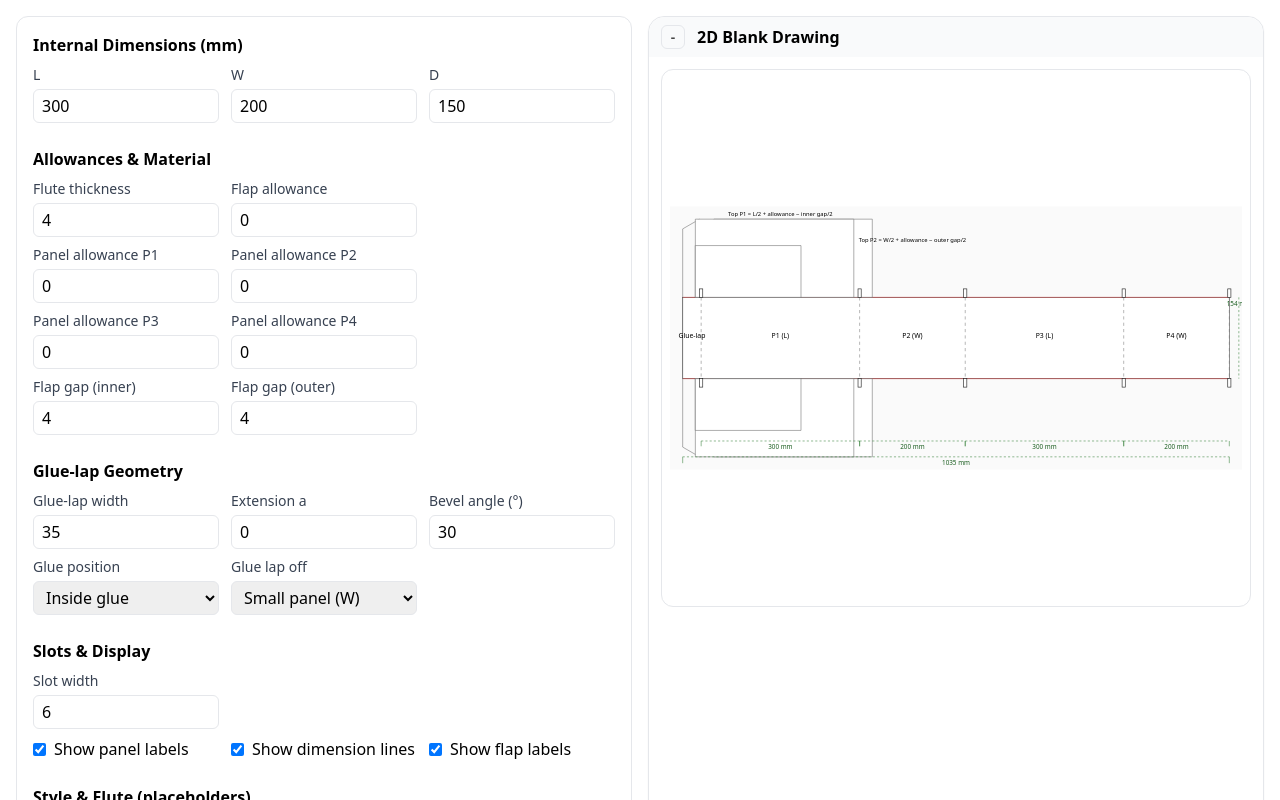
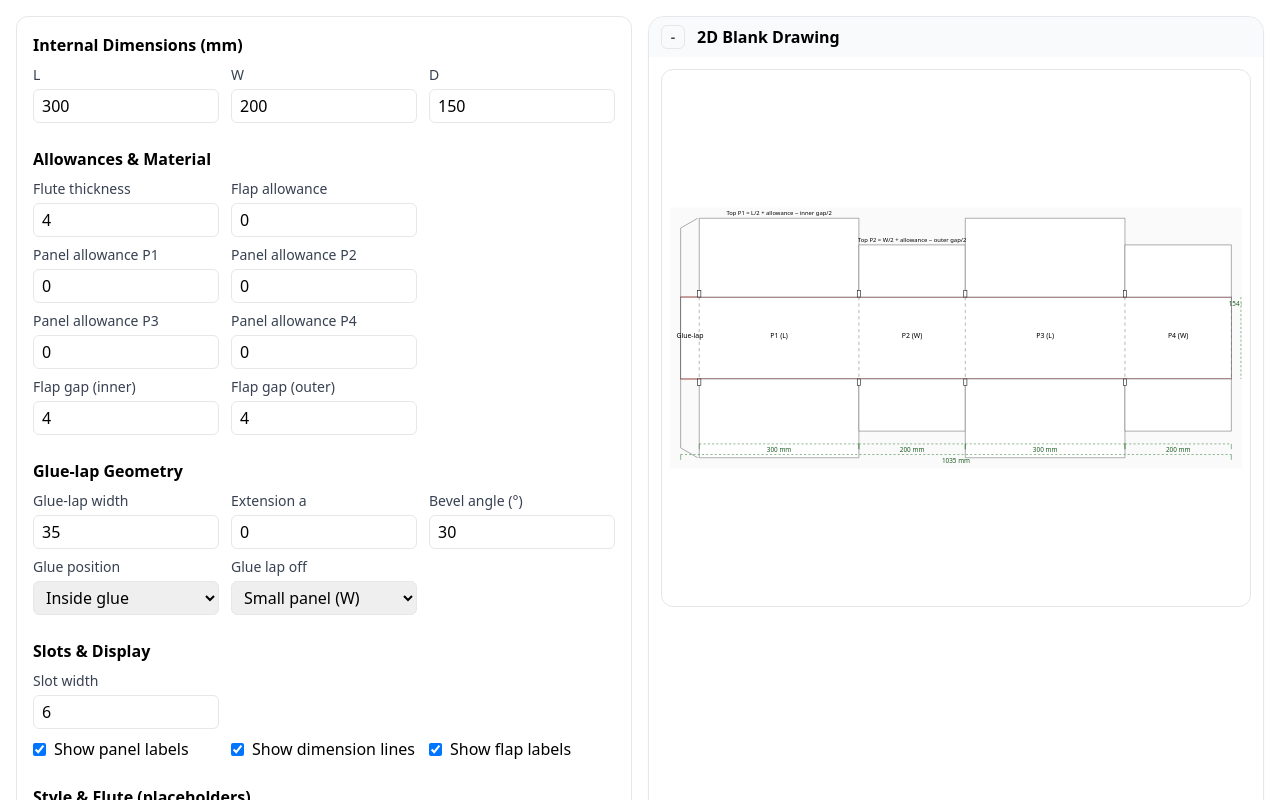
Before and after one commit to xandersteve20151983/my-box-project, a Next.js app: page / in a window 1280 px wide. Shown: the top 800 px of the page. Built offline with nearby package versions, Linux system fonts and the light colour scheme.

Commit message:
Refactor BoxPreview2D component and update defaults
Updated default values for glue lap properties and adjusted layout padding. Improved comments and cleaned up code structure.

```diff
--- a/app/components/BoxPreview2D.js
+++ b/app/components/BoxPreview2D.js
@@ -3,48 +3,35 @@
 
 import { useMemo } from "react";
 
-/**
- * EXPECTED PROPS
- * inputs: {
- *   slotWidth, showPanelLabels, showDimLines, showFlapLabels,
- *   glueLapBevelAngle, glueLapExtensionA, glueLapWidth,
- *   gluePosition,                 // "inside" | "outside" (visual only)
- * }
- * derived: {
- *   P1,P2,P3,P4,                  // panel widths (mm)
- *   glueLap,                      // = glueLapWidth (mm)
- *   blankWidth,                   // total body width (mm) = glueLap + P1..P4
- *   scoreToScore,                 // S2S height (mm)
- *   top:    {P1,P2,P3,P4},        // top flap heights (mm)
- *   bottom: {P1,P2,P3,P4},        // bottom flap heights (mm)
- * }
- */
-
 export default function BoxPreview2D({ inputs, derived }) {
+  // ---------- inputs ----------
   const {
     slotWidth = 0,
     showPanelLabels = true,
     showDimLines = true,
     showFlapLabels = false,
-
-    glueLapBevelAngle = 24,  // deg
-    glueLapExtensionA = 0,   // mm (vertical)
-    glueLapWidth = 28,       // mm
-    gluePosition = "inside", // visual only; not used in chamfer math
+    glueLapBevelAngle = 30,     // degrees
+    glueLapExtensionA = 0,      // mm (vertical)
+    glueLapWidth = 35,          // mm
+    gluePosition = "inside",    // visual only (not used in chamfer math)
   } = inputs || {};
 
+  // ---------- derived geometry (all in mm) ----------
   const {
     P1 = 0, P2 = 0, P3 = 0, P4 = 0,
     glueLap = glueLapWidth,
     blankWidth: bw = glueLapWidth + P1 + P2 + P3 + P4,
     scoreToScore: bh = 0,
-    top   = { P1: 0, P2: 0, P3: 0, P4: 0 },
-    bottom= { P1: 0, P2: 0, P3: 0, P4: 0 },
+    top    = { P1: 0, P2: 0, P3: 0, P4: 0 },
+    bottom = { P1: 0, P2: 0, P3: 0, P4: 0 },
   } = derived || {};
 
-  // ── layout (mm) ─────────────────────────────────────────
-  const pad = 24;                     // svg padding (px, but used in viewBox only)
-  const xGlue = 0;                    // glue-lap begins at 0
+  // ---------- layout (mm) ----------
+  // We treat the viewBox units as mm so everything is consistent.
+  const PAD = 20; // mm padding around drawing
+
+  // X positions of columns (mm from start of body)
+  const xGlue = 0;                // glue-lap starts at x=0
   const xP1 = xGlue + glueLap;
   const xP2 = xP1 + P1;
   const xP3 = xP2 + P2;
@@ -56,73 +43,62 @@ export default function BoxPreview2D({ inputs, derived }) {
   const totalH = maxTop + bh + maxBot;
 
   const viewBox = useMemo(
-    () => `0 0 ${bw + pad * 2} ${totalH + pad * 2}`,
+    () => `0 0 ${bw + PAD * 2} ${totalH + PAD * 2}`,
     [bw, totalH]
   );
-  const yScoreTop = pad + maxTop;     // Y of top score (px in viewBox coords)
 
-  // vertical score X positions (mm; converted by viewBox automatically)
-  const scoresX = [xP1, xP2, xP3, xP4, xEnd];
+  // Y of scores in viewBox
+  const yScoreTop = PAD + maxTop;      // mm
+  const yScoreBot = yScoreTop + bh;    // mm
 
-  // ── helpers ─────────────────────────────────────────────
-  const mmLabel = (n) => `${round2(n)} mm`;
-  function round2(n){ return Math.round((+n + Number.EPSILON)*100)/100; }
+  // Vertical score Xs (for dashed scores and slot centres)
+  const vScores = [xP1, xP2, xP3, xP4];
 
-  // Generic rectangular flap (for panels P1..P4). We SKIP glue-lap polygon.
-  const flapPath = (x0, w, h, isTop) => {
-    const yBase = isTop ? yScoreTop : yScoreTop + bh;
-    const dir   = isTop ? -1 : +1;
-    const tipY  = yBase + dir * h;
-    const x1 = pad + x0;
-    const x2 = pad + x0 + w;
-    return `M ${x1},${yBase} L ${x2},${yBase} L ${x2},${tipY} L ${x1},${tipY} Z`;
+  // ---------- helpers ----------
+  const mmTxt = (n) => `${Math.round((+n + Number.EPSILON) * 100) / 100} mm`;
+
+  // Rectangular panel flap (P1..P4 only — we skip glue-lap polygon)
+  const flapPath = (colX, width, height, isTop) => {
+    const baseY = isTop ? yScoreTop : yScoreBot;
+    const tipY  = isTop ? baseY - height : baseY + height;
+    const x1 = PAD + colX;
+    const x2 = PAD + colX + width;
+    return `M ${x1},${baseY} L ${x2},${baseY} L ${x2},${tipY} L ${x1},${tipY} Z`;
+    // (no transforms; all absolute in mm-like units)
   };
 
   const DimLine = ({ x1, y1, x2, y2, label, offset = 10 }) => {
     const midx = (x1 + x2) / 2;
     return (
       <>
-        <line x1={x1} y1={y1} x2={x2} y2={y2} stroke="#2e7d32" strokeDasharray="4 4" strokeWidth="1" />
-        <line x1={x1} y1={y1} x2={x1} y2={y1 + offset} stroke="#2e7d32" strokeWidth="1" />
-        <line x1={x2} y1={y2} x2={x2} y2={y2 + offset} stroke="#2e7d32" strokeWidth="1" />
-        <text x={midx} y={y1 + 16} fontSize="12" textAnchor="middle" fill="#1b5e20">{mmLabel(label)}</text>
+        <line x1={x1} y1={y1} x2={x2} y2={y2}
+              stroke="#2e7d32" strokeDasharray="4 4" strokeWidth="1" />
+        <line x1={x1} y1={y1} x2={x1} y2={y1 + offset}
+              stroke="#2e7d32" strokeWidth="1" />
+        <line x1={x2} y1={y2} x2={x2} y2={y2 + offset}
+              stroke="#2e7d32" strokeWidth="1" />
+        <text x={midx} y={y1 + 16} fontSize="12" textAnchor="middle" fill="#1b5e20">
+          {mmTxt(label)}
+        </text>
       </>
     );
   };
 
-  // Slot rectangles centered on every vertical score (including glue score)
+  // Slot rectangles centred at each vertical score (+ glue score is xP1)
   const SlotRects = () => {
     if (!(slotWidth > 0)) return null;
-    const depth = 16;                       // how far into flap the notch shows (mm)
-    const half  = slotWidth / 2;
-    const allScores = [xP1, xP2, xP3, xP4, xEnd];
-
+    const half = slotWidth / 2;
+    const depth = 12; // how far into flap the slot is drawn (mm)
     return (
       <>
-        {allScores.map((x, i) => {
-          const sx = pad + x;
+        {[xP1, xP2, xP3, xP4].map((x, i) => {
+          const sx = PAD + x;
           return (
             <g key={`slot-${i}`}>
-              {/* top notch */}
-              <rect
-                x={sx - half}
-                y={yScoreTop - depth}
-                width={slotWidth}
-                height={depth}
-                fill="#fff"
-                stroke="#222"
-                strokeWidth="1.2"
-              />
-              {/* bottom notch */}
-              <rect
-                x={sx - half}
-                y={yScoreTop + bh}
-                width={slotWidth}
-                height={depth}
-                fill="#fff"
-                stroke="#222"
-                strokeWidth="1.2"
-              />
+              <rect x={sx - half} y={yScoreTop - depth} width={slotWidth} height={depth}
+                    fill="#fff" stroke="#222" strokeWidth="1.2" />
+              <rect x={sx - half} y={yScoreBot} width={slotWidth} height={depth}
+                    fill="#fff" stroke="#222" strokeWidth="1.2" />
             </g>
           );
         })}
@@ -130,109 +106,115 @@ export default function BoxPreview2D({ inputs, derived }) {
     );
   };
 
-  // ── render ──────────────────────────────────────────────
+  // ---------- glue-lap chamfers (old behaviour) ----------
+  const GlueChamfers = () => {
+    // inner glue score (where glue meets P1) and outer sheet edge
+    const glueScoreX = PAD + xP1;    // mm in viewBox
+    const outerX     = PAD + xGlue;  // leftmost edge of sheet
+
+    // chamfer starts at the glue score; if a slot exists use left side of slot
+    const half = slotWidth > 0 ? (slotWidth / 2) : 0;
+    const startX = glueScoreX - half;
+
+    // edges (where glue flap meets body) – use P1 flap heights
+    const yTopEdge = yScoreTop - top.P1;
+    const yBotEdge = yScoreBot + bottom.P1;
+
+    // vertical change: a if provided, otherwise tan(angle) * horizontal run
+    const run = Math.max(0, startX - outerX);
+    const autoV = Math.tan(Math.max(0, glueLapBevelAngle) * Math.PI / 180) * run;
+    const vChange = glueLapExtensionA > 0 ? glueLapExtensionA : autoV;
+
+    const yChamferTop = yTopEdge + vChange;
+    const yChamferBot = yBotEdge - vChange;
+
+    return (
+      <>
+        {yChamferBot > yChamferTop && (
+          <line x1={outerX} y1={yChamferTop} x2={outerX} y2={yChamferBot}
+                stroke="#666" strokeWidth="1" />
+        )}
+        <line x1={startX} y1={yTopEdge} x2={outerX} y2={yChamferTop}
+              stroke="#666" strokeWidth="1" />
+        <line x1={startX} y1={yBotEdge} x2={outerX} y2={yChamferBot}
+              stroke="#666" strokeWidth="1" />
+      </>
+    );
+  };
+
+  // ---------- render ----------
   return (
     <div className="w-full overflow-auto border rounded-xl p-2 bg-white">
       <svg viewBox={viewBox} className="w-full h-[520px]" role="img" aria-label="2D RSC Blank">
         {/* background */}
-        <rect x="0" y="0" width={bw + pad * 2} height={totalH + pad * 2} fill="#fafafa" />
+        <rect x="0" y="0" width={bw + PAD * 2} height={totalH + PAD * 2} fill="#fafafa" />
 
-        {/* main S2S body */}
-        <rect x={pad + xGlue} y={yScoreTop} width={bw} height={bh} fill="#fff" stroke="#333" strokeWidth="1" />
+        {/* body (S2S) */}
+        <rect x={PAD} y={yScoreTop} width={bw} height={bh} fill="#fff" stroke="#333" strokeWidth="1" />
 
-        {/* RED crease lines */}
-        <line x1={pad + xGlue} y1={yScoreTop}     x2={pad + xEnd} y2={yScoreTop}     stroke="#c62828" strokeWidth="1" />
-        <line x1={pad + xGlue} y1={yScoreTop + bh} x2={pad + xEnd} y2={yScoreTop + bh} stroke="#c62828" strokeWidth="1" />
+        {/* red crease lines */}
+        <line x1={PAD}      y1={yScoreTop} x2={PAD + xEnd} y2={yScoreTop}   stroke="#c62828" strokeWidth="1" />
+        <line x1={PAD}      y1={yScoreBot} x2={PAD + xEnd} y2={yScoreBot}   stroke="#c62828" strokeWidth="1" />
 
-        {/* vertical scores (dashed) */}
-        {scoresX.map((x, i) => (
-          <line key={`vs-${i}`} x1={pad + x} y1={yScoreTop} x2={pad + x} y2={yScoreTop + bh} stroke="#777" strokeDasharray="6 6" strokeWidth="1" />
+        {/* dashed vertical scores */}
+        {[xP1, xP2, xP3, xP4, xEnd].map((x, i) => (
+          <line key={`vs-${i}`} x1={PAD + x} y1={yScoreTop} x2={PAD + x} y2={yScoreBot}
+                stroke="#777" strokeDasharray="6 6" strokeWidth="1" />
         ))}
 
-        {/* ===================== GLUE-LAP: CHAMFERS ===================== */}
-        {(() => {
-          // Glue score (inside edge of glue-lap) and outer sheet edge:
-          const glueScoreX = pad + xGlue + glueLap;    // where glue meets P1
-          const outerX     = pad;                      // sheet outer left
+        {/* glue-lap chamfers on outer left edge */}
+        <GlueChamfers />
 
-          // Where the chamfers start: at the glue score, left side of slot if any
-          const half = slotWidth > 0 ? (slotWidth / 2) : 0;
-          const startX = glueScoreX - half;
+        {/* TOP flaps for P1..P4 (glue-lap polygon intentionally skipped) */}
+        <path d={flapPath(xP1, P1, top.P1, true)}   fill="#fff" stroke="#666" strokeWidth="1" />
+        <path d={flapPath(xP2, P2, top.P2, true)}   fill="#fff" stroke="#666" strokeWidth="1" />
+        <path d={flapPath(xP3, P3, top.P3, true)}   fill="#fff" stroke="#666" strokeWidth="1" />
+        <path d={flapPath(xP4, P4, top.P4, true)}   fill="#fff" stroke="#666" strokeWidth="1" />
 
-          // Base edges (mm→viewBox): where the glue flap meets the body
-          const yTopEdge = yScoreTop - top.P1;
-          const yBotEdge = yScoreTop + bh + bottom.P1;
+        {/* BOTTOM flaps */}
+        <path d={flapPath(xP1, P1, bottom.P1, false)} fill="#fff" stroke="#666" strokeWidth="1" />
+        <path d={flapPath(xP2, P2, bottom.P2, false)} fill="#fff" stroke="#666" strokeWidth="1" />
+        <path d={flapPath(xP3, P3, bottom.P3, false)} fill="#fff" stroke="#666" strokeWidth="1" />
+        <path d={flapPath(xP4, P4, bottom.P4, false)} fill="#fff" stroke="#666" strokeWidth="1" />
 
-          // Vertical change: if "a" > 0 use that; otherwise tan(angle) * (horizontal run)
-          const run = Math.max(0, startX - outerX);
-          const autoV = Math.tan((Math.max(0, glueLapBevelAngle) * Math.PI) / 180) * run;
-          const vChange = glueLapExtensionA > 0 ? glueLapExtensionA : autoV;
-
-          const yChamferTop = yTopEdge + vChange;   // downward positive
-          const yChamferBot = yBotEdge - vChange;
-
-          return (
-            <>
-              {/* Short vertical between chamfers if they don't meet */}
-              {yChamferBot > yChamferTop && (
-                <line x1={outerX} y1={yChamferTop} x2={outerX} y2={yChamferBot} stroke="#666" strokeWidth="1" />
-              )}
-
-              {/* Top chamfer: from glue score/slot start to outer edge */}
-              <line x1={startX} y1={yTopEdge} x2={outerX} y2={yChamferTop} stroke="#666" strokeWidth="1" />
-              {/* Bottom chamfer */}
-              <line x1={startX} y1={yBotEdge} x2={outerX} y2={yChamferBot} stroke="#666" strokeWidth="1" />
-            </>
-          );
-        })()}
-
-        {/* ===================== TOP/BOTTOM FLAPS (P1..P4) ===================== */}
-        {/* We do NOT draw a polygon for the glue-lap; only P1..P4 */}
-        <path d={flapPath(xP1, P1, top.P1, true)}   fill="#fff" stroke="#666" strokeWidth="1" transform={`translate(${pad},0)`} />
-        <path d={flapPath(xP2, P2, top.P2, true)}   fill="#fff" stroke="#666" strokeWidth="1" transform={`translate(${pad - xP2},0)`} />
-        <path d={flapPath(xP3, P3, top.P3, true)}   fill="#fff" stroke="#666" strokeWidth="1" transform={`translate(${pad - xP3},0)`} />
-        <path d={flapPath(xP4, P4, top.P4, true)}   fill="#fff" stroke="#666" strokeWidth="1" transform={`translate(${pad - xP4},0)`} />
-
-        <path d={flapPath(xP1, P1, bottom.P1, false)} fill="#fff" stroke="#666" strokeWidth="1" transform={`translate(${pad},0)`} />
-        <path d={flapPath(xP2, P2, bottom.P2, false)} fill="#fff" stroke="#666" strokeWidth="1" transform={`translate(${pad - xP2},0)`} />
-        <path d={flapPath(xP3, P3, bottom.P3, false)} fill="#fff" stroke="#666" strokeWidth="1" transform={`translate(${pad - xP3},0)`} />
-        <path d={flapPath(xP4, P4, bottom.P4, false)} fill="#fff" stroke="#666" strokeWidth="1" transform={`translate(${pad - xP4},0)`} />
-
-        {/* SLOT RECTS (drawn after flaps so they sit on top) */}
+        {/* slot rectangles (draw last so they sit on top) */}
         <SlotRects />
 
-        {/* Panel labels */}
+        {/* panel labels */}
         {showPanelLabels && (
           <>
-            <text x={pad + xP1 + P1 / 2} y={yScoreTop + bh / 2} textAnchor="middle" fontSize="13">P1 (L)</text>
-            <text x={pad + xP2 + P2 / 2} y={yScoreTop + bh / 2} textAnchor="middle" fontSize="13">P2 (W)</text>
-            <text x={pad + xP3 + P3 / 2} y={yScoreTop + bh / 2} textAnchor="middle" fontSize="13">P3 (L)</text>
-            <text x={pad + xP4 + P4 / 2} y={yScoreTop + bh / 2} textAnchor="middle" fontSize="13">P4 (W)</text>
-            <text x={pad + glueLap / 2}      y={yScoreTop + bh / 2} textAnchor="middle" fontSize="13">Glue-lap</text>
+            <text x={PAD + xP1 + P1 / 2} y={yScoreTop + bh / 2} textAnchor="middle" fontSize="13">P1 (L)</text>
+            <text x={PAD + xP2 + P2 / 2} y={yScoreTop + bh / 2} textAnchor="middle" fontSize="13">P2 (W)</text>
+            <text x={PAD + xP3 + P3 / 2} y={yScoreTop + bh / 2} textAnchor="middle" fontSize="13">P3 (L)</text>
+            <text x={PAD + xP4 + P4 / 2} y={yScoreTop + bh / 2} textAnchor="middle" fontSize="13">P4 (W)</text>
+            <text x={PAD + glueLap / 2}      y={yScoreTop + bh / 2} textAnchor="middle" fontSize="13">Glue-lap</text>
           </>
         )}
 
-        {/* Flap hint labels (optional) */}
+        {/* small flap formulas (optional) */}
         {showFlapLabels && (
           <>
-            <text x={pad + xP2 + P2 / 2} y={yScoreTop - top.P2 - 6} textAnchor="middle" fontSize="11">
+            <text x={PAD + xP2 + P2 / 2} y={yScoreTop - top.P2 - 6} textAnchor="middle" fontSize="11">
               Top P2 = W/2 + allowance − outer gap/2
             </text>
-            <text x={pad + xP1 + P1 / 2} y={yScoreTop - top.P1 - 6} textAnchor="middle" fontSize="11">
+            <text x={PAD + xP1 + P1 / 2} y={yScoreTop - top.P1 - 6} textAnchor="middle" fontSize="11">
               Top P1 = L/2 + allowance − inner gap/2
             </text>
           </>
         )}
 
-        {/* Green dimension lines */}
+        {/* green dimension lines */}
         {showDimLines && (
           <>
-            <DimLine x1={pad + xGlue} y1={pad + totalH} x2={pad + xEnd} y2={pad + totalH} label={bw} offset={12} />
-            <DimLine x1={pad + xEnd + 18} y1={yScoreTop} x2={pad + xEnd + 18} y2={yScoreTop + bh} label={bh} offset={0} />
-            <DimLine x1={pad + xP1} y1={pad + totalH - 30} x2={pad + xP2} y2={pad + totalH - 30} label={P1} offset={10} />
-            <DimLine x1={pad + xP2} y1={pad + totalH - 30} x2={pad + xP3} y2={pad + totalH - 30} label={P2} offset={10} />
-            <DimLine x1={pad + xP3} y1={pad + totalH - 30} x2={pad + xP4} y2={pad + totalH - 30} label={P3} offset={10} />
-            <DimLine x1={pad + xP4} y1={pad + totalH - 30} x2={pad + xEnd} y2={pad + totalH - 30} label={P4} offset={10} />
+            {/* overall width (bottom) */}
+            <DimLine x1={PAD} y1={PAD + totalH - 6} x2={PAD + xEnd} y2={PAD + totalH - 6} label={bw} offset={10} />
+            {/* S2S on far right */}
+            <DimLine x1={PAD + xEnd + 18} y1={yScoreTop} x2={PAD + xEnd + 18} y2={yScoreBot} label={bh} offset={0} />
+            {/* panel widths along bottom */}
+            <DimLine x1={PAD + xP1} y1={PAD + totalH - 26} x2={PAD + xP2} y2={PAD + totalH - 26} label={P1} offset={10} />
+            <DimLine x1={PAD + xP2} y1={PAD + totalH - 26} x2={PAD + xP3} y2={PAD + totalH - 26} label={P2} offset={10} />
+            <DimLine x1={PAD + xP3} y1={PAD + totalH - 26} x2={PAD + xP4} y2={PAD + totalH - 26} label={P3} offset={10} />
+            <DimLine x1={PAD + xP4} y1={PAD + totalH - 26} x2={PAD + xEnd} y2={PAD + totalH - 26} label={P4} offset={10} />
           </>
         )}
       </svg>
```
